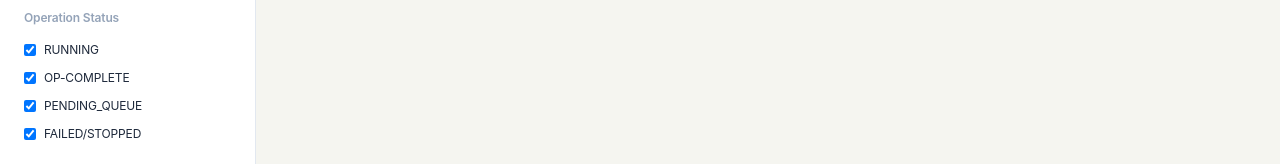
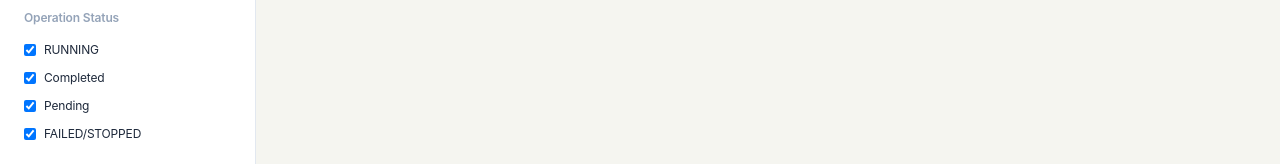
Before and after one commit to AJFrio/RTS-Agents, a React (Vite) app: page / in a window 1280 px wide. Shown: the part 415-579 px from the top of the page. Built offline with nearby package versions, Linux system fonts and the light colour scheme.

Commit message:
Update sidebar status filter labels to Title Case
Co-authored-by: AJFrio <20246916+AJFrio@users.noreply.github.com>

```diff
--- a/src/renderer/components/layout/Sidebar.jsx
+++ b/src/renderer/components/layout/Sidebar.jsx
@@ -22,8 +22,8 @@ const PROVIDERS = [
 
 const STATUS_FILTERS = [
   { id: 'running', label: 'RUNNING' },
-  { id: 'completed', label: 'OP-COMPLETE' },
-  { id: 'pending', label: 'PENDING_QUEUE', muted: true },
+  { id: 'completed', label: 'Completed' },
+  { id: 'pending', label: 'Pending' },
   { id: 'failed', label: 'FAILED/STOPPED', muted: true },
 ];
 
```
